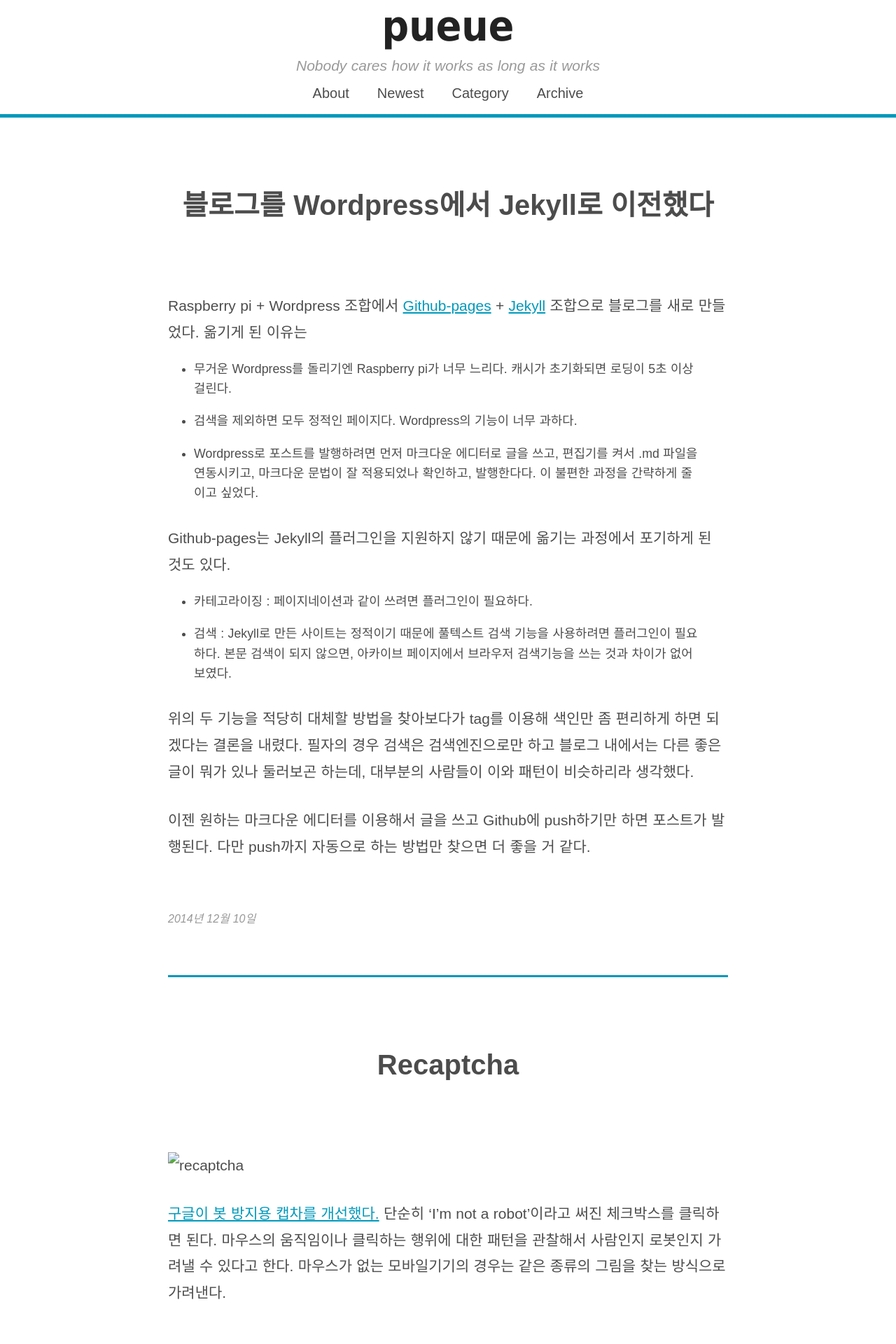
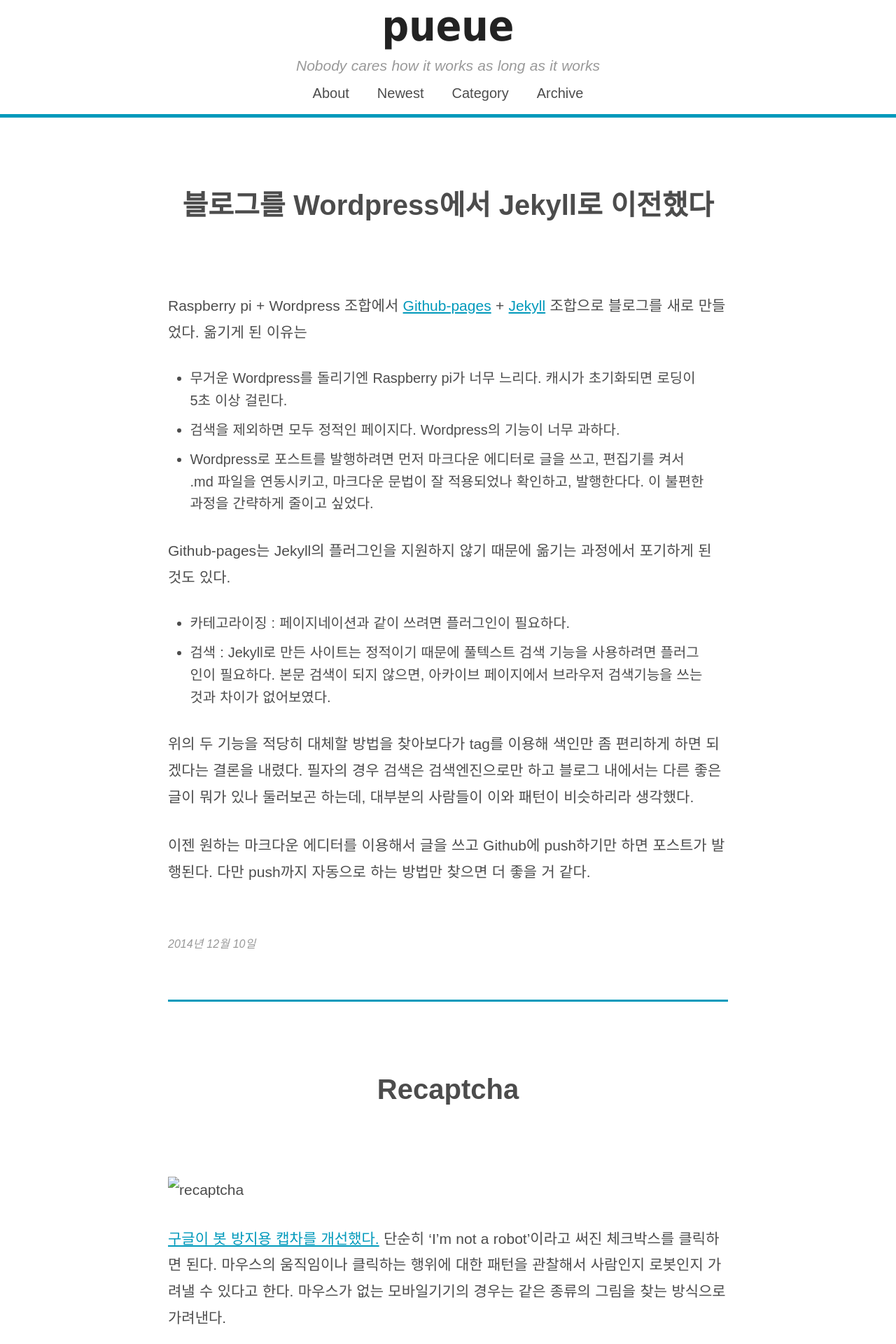
Before and after one commit to gloorx/gloorx.github.io, a Jekyll site: the page built from index.html, in a window 1280 px wide. Shown: the top 1920 px of the page at 70% size. Built offline with Jekyll 4.4.1, drawn with Linux system fonts in a browser that asks for light colours; some web fonts are replaced; the list of posts is cut into pages by our own code.

Commit message:
modify li css

```diff
--- a/_sass/_base.scss
+++ b/_sass/_base.scss
@@ -129,10 +129,13 @@
     /*font-style: italic;*/
 }
 
-.post-body ul, .post-body ol, .post-body li {
-    margin: 1em;
-    font-size: 92%;
+.post-body ul {
+    margin: 1.5em;
+}
+.post-body ol, .post-body li {
+    font-size: 95%;
     line-height:1.6;
+    margin-bottom: 0.5em;
 }
 
 .post-body pre {
```
